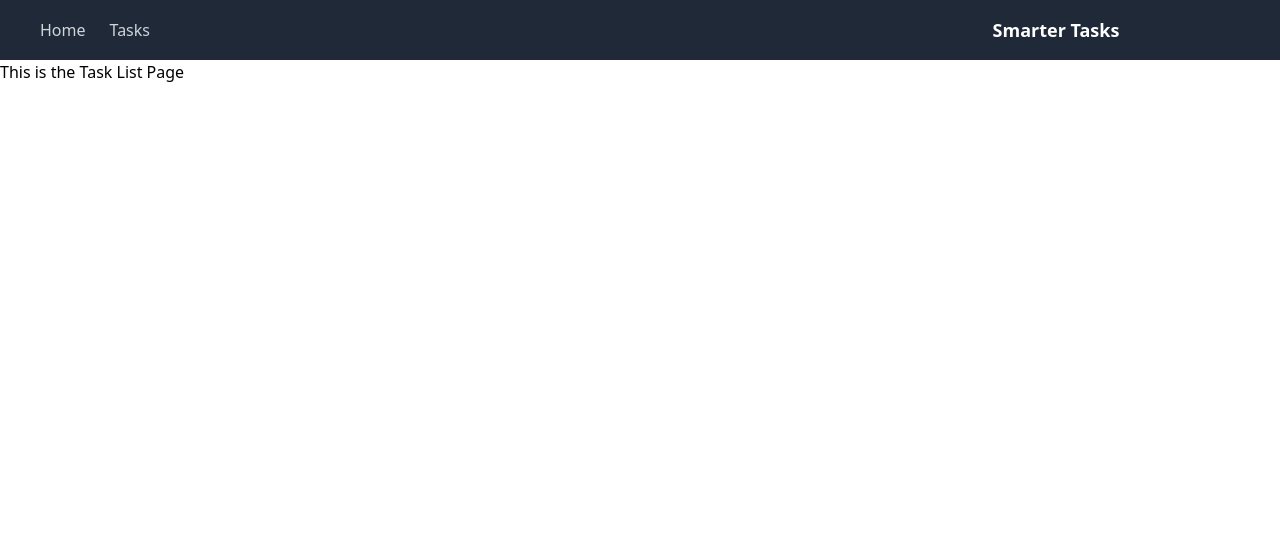
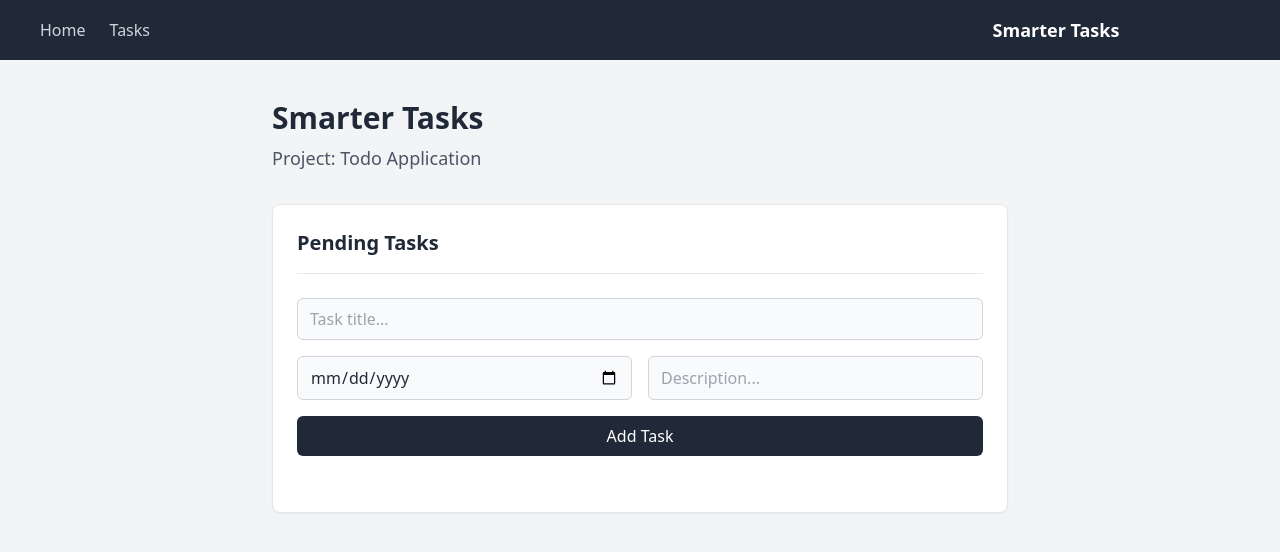
Before and after one commit to nameishyam/smarter-tasks, a React (Vite) app: page /tasks in a window 1280 px wide. Shown: the top 552 px of the page. Built offline with nearby package versions, Linux system fonts and the light colour scheme.

Commit message:
added taskApp to the project

```diff
--- a/src/pages/TaskListPage.tsx
+++ b/src/pages/TaskListPage.tsx
@@ -1,9 +1,10 @@
 // TaskListPage.tsx
 import React from "react";
+import TaskApp from "../TaskApp";
 const TaskListPage: React.FC = () => {
   return (
     <div>
-      <h1>This is the Task List Page</h1>
+      <TaskApp />
     </div>
   );
 };
```
